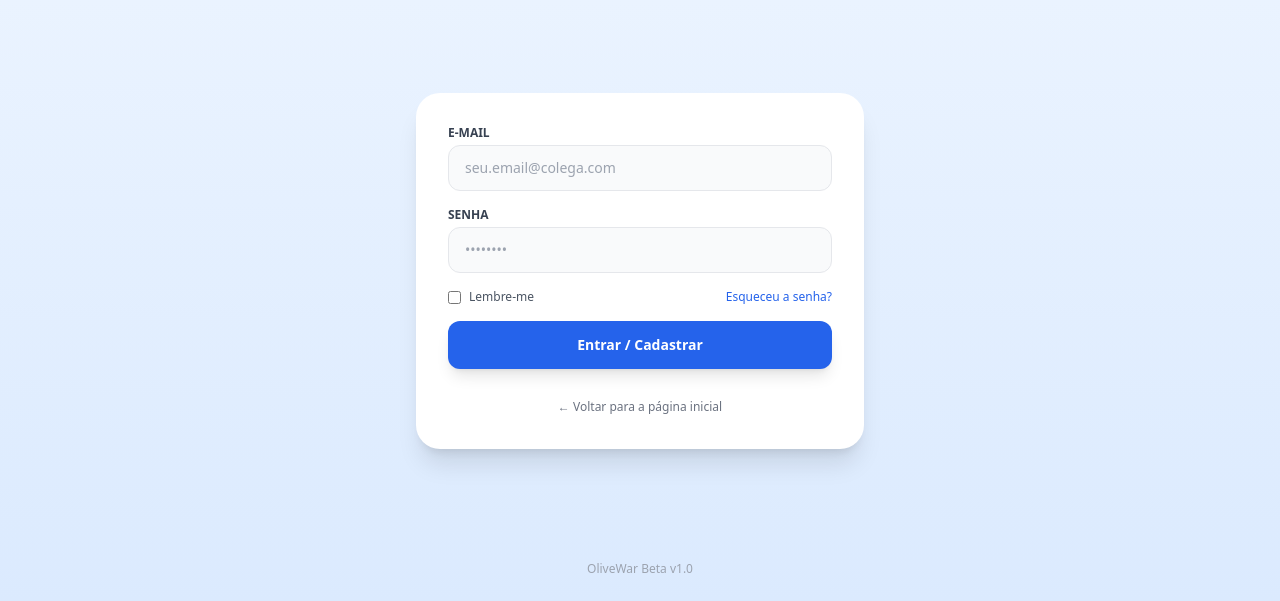
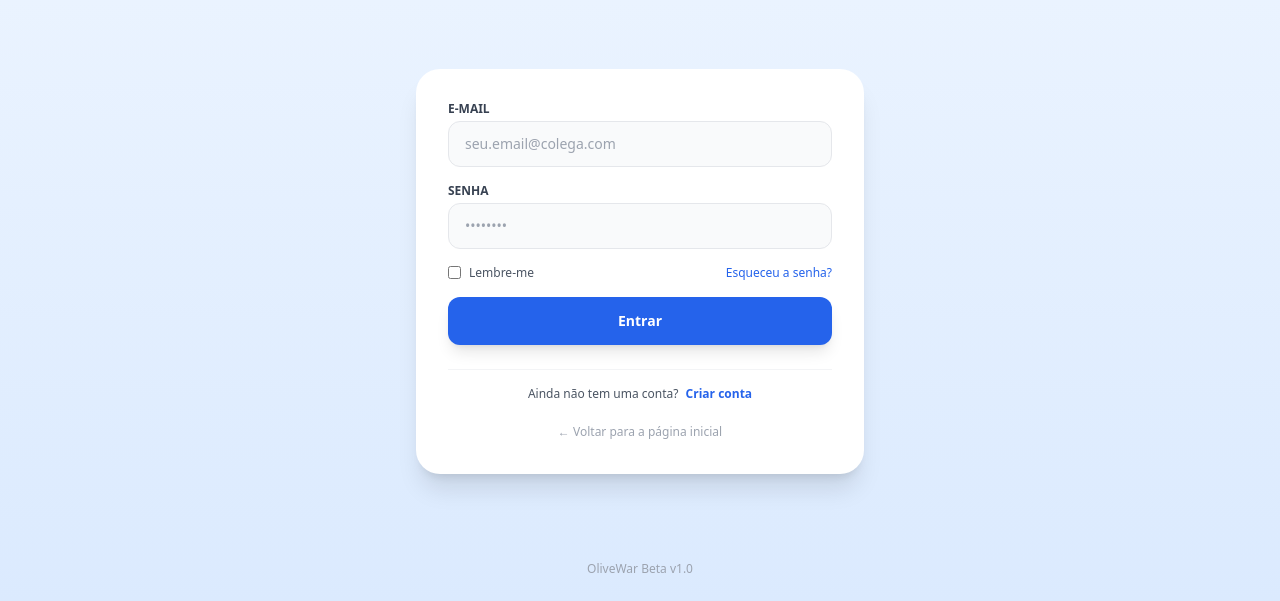
Before and after one commit to guigoularte/olivewar, a plain HTML site: page login.html in a window 1280 px wide. Shown: the part 199-800 px from the top of the page. Drawn offline with nearby package versions, Linux system fonts and the light colour scheme.

Commit message:
Adicionada opcao de criar usuario na tela de login

```diff
--- a/login.html
+++ b/login.html
@@ -17,14 +17,14 @@
             <path stroke-linecap="round" stroke-linejoin="round" d="M12 11c0 3.517-1.009 6.799-2.753 9.571m-3.44-2.04l.054-.09A13.916 13.916 0 008 11a4 4 0 118 0c0 1.017-.07 2.019-.203 3m-2.115 6.448l-.054.09A13.916 13.916 0 0112 21c-1.292 0-2.536-.172-3.71-.492"></path>
           </svg>
         </div>
-        <h1 class="text-2xl font-bold text-blue-900 tracking-wide">OliveWar</h1>
-        <p class="text-gray-600 text-center text-xs mt-1">Insira suas credenciais para acessar o ambiente beta.</p>
+        <h1 id="titulo-pagina" class="text-2xl font-bold text-blue-900 tracking-wide">OliveWar</h1>
+        <p id="subtitulo-pagina" class="text-gray-600 text-center text-xs mt-1">Insira suas credenciais para acessar o ambiente beta.</p>
       </div>
 
-      <!-- Formulário de Acesso (Cartão Branco) -->
+      <!-- Formulário de Acesso / Cadastro -->
       <div class="w-full max-w-md bg-white rounded-3xl shadow-xl p-8 flex flex-col my-auto">
 
-        <form class="space-y-4">
+        <form class="space-y-4" onsubmit="event.preventDefault();">
           <div>
             <label class="block text-xs font-semibold text-gray-700 uppercase mb-1">E-mail</label>
             <input type="email" placeholder="seu.email@colega.com" class="w-full px-4 py-3 rounded-xl border border-gray-200 focus:outline-none focus:ring-2 focus:ring-blue-600 text-sm bg-gray-50" required>
@@ -35,29 +35,63 @@
             <input type="password" placeholder="••••••••" class="w-full px-4 py-3 rounded-xl border border-gray-200 focus:outline-none focus:ring-2 focus:ring-blue-600 text-sm bg-gray-50" required>
           </div>
 
-          <div class="flex items-center justify-between text-xs text-gray-600">
+          <div id="opcoes-login" class="flex items-center justify-between text-xs text-gray-600">
             <label class="flex items-center">
               <input type="checkbox" class="rounded border-gray-300 text-blue-600 focus:ring-blue-500 mr-2"> Lembre-me
             </label>
             <a href="#" class="text-blue-600 hover:underline font-medium">Esqueceu a senha?</a>
           </div>
 
-          <button type="submit" class="w-full bg-blue-600 hover:bg-blue-700 text-white font-semibold py-3.5 rounded-xl shadow-lg transition duration-200 text-sm mt-2 cursor-pointer">
-            Entrar / Cadastrar
+          <button type="submit" id="botao-acao" class="w-full bg-blue-600 hover:bg-blue-700 text-white font-semibold py-3.5 rounded-xl shadow-lg transition duration-200 text-sm mt-2 cursor-pointer">
+            Entrar
           </button>
         </form>
 
-        <div class="mt-6 text-center">
-          <a href="index.html" class="text-xs text-gray-500 hover:text-blue-600 transition">← Voltar para a página inicial</a>
+        <!-- Alternador entre Entrar e Criar Conta -->
+        <div class="mt-6 text-center border-t border-gray-100 pt-4">
+          <p id="texto-alternativa" class="text-xs text-gray-600">
+            Ainda não tem uma conta?
+            <button onclick="alternarModo()" class="text-blue-600 font-semibold hover:underline ml-1 cursor-pointer">Criar conta</button>
+          </p>
+        </div>
+
+        <div class="mt-4 text-center">
+          <a href="index.html" class="text-xs text-gray-400 hover:text-blue-600 transition">← Voltar para a página inicial</a>
         </div>
       </div>
 
-      <!-- Rodapé simples -->
+      <!-- Rodapé -->
       <div class="text-center text-xs text-gray-400 mt-4">
         OliveWar Beta v1.0
       </div>
 
     </div>
 
+    <!-- Script para alternar dinamicamente entre Entrar e Cadastrar -->
+    <script>
+        let ehModoCadastro = false;
+
+        function alternarModo() {
+            ehModoCadastro = !ehModoCadastro;
+            const titulo = document.getElementById('titulo-pagina');
+            const subtitulo = document.getElementById('subtitulo-pagina');
+            const botao = document.getElementById('botao-acao');
+            const opcoesLogin = document.getElementById('opcoes-login');
+            const textoAlternativa = document.getElementById('texto-alternativa');
+
+            if (ehModoCadastro) {
+                subtitulo.innerText = "Crie sua nova conta para o ambiente beta.";
+                botao.innerText = "Cadastrar usuário";
+                opcoesLogin.style.display = "none"; // Esconde "Lembre-me" e "Esqueceu a senha" no cadastro
+                textoAlternativa.innerHTML = 'Já tem uma conta? <button onclick="alternarModo()" class="text-blue-600 font-semibold hover:underline ml-1 cursor-pointer">Entrar</button>';
+            } else {
+                subtitulo.innerText = "Insira suas credenciais para acessar o ambiente beta.";
+                botao.innerText = "Entrar";
+                opcoesLogin.style.display = "flex"; // Mostra novamente as opções de login
+                textoAlternativa.innerHTML = 'Ainda não tem uma conta? <button onclick="alternarModo()" class="text-blue-600 font-semibold hover:underline ml-1 cursor-pointer">Criar conta</button>';
+            }
+        }
+    </script>
+
 </body>
 </html>
```
